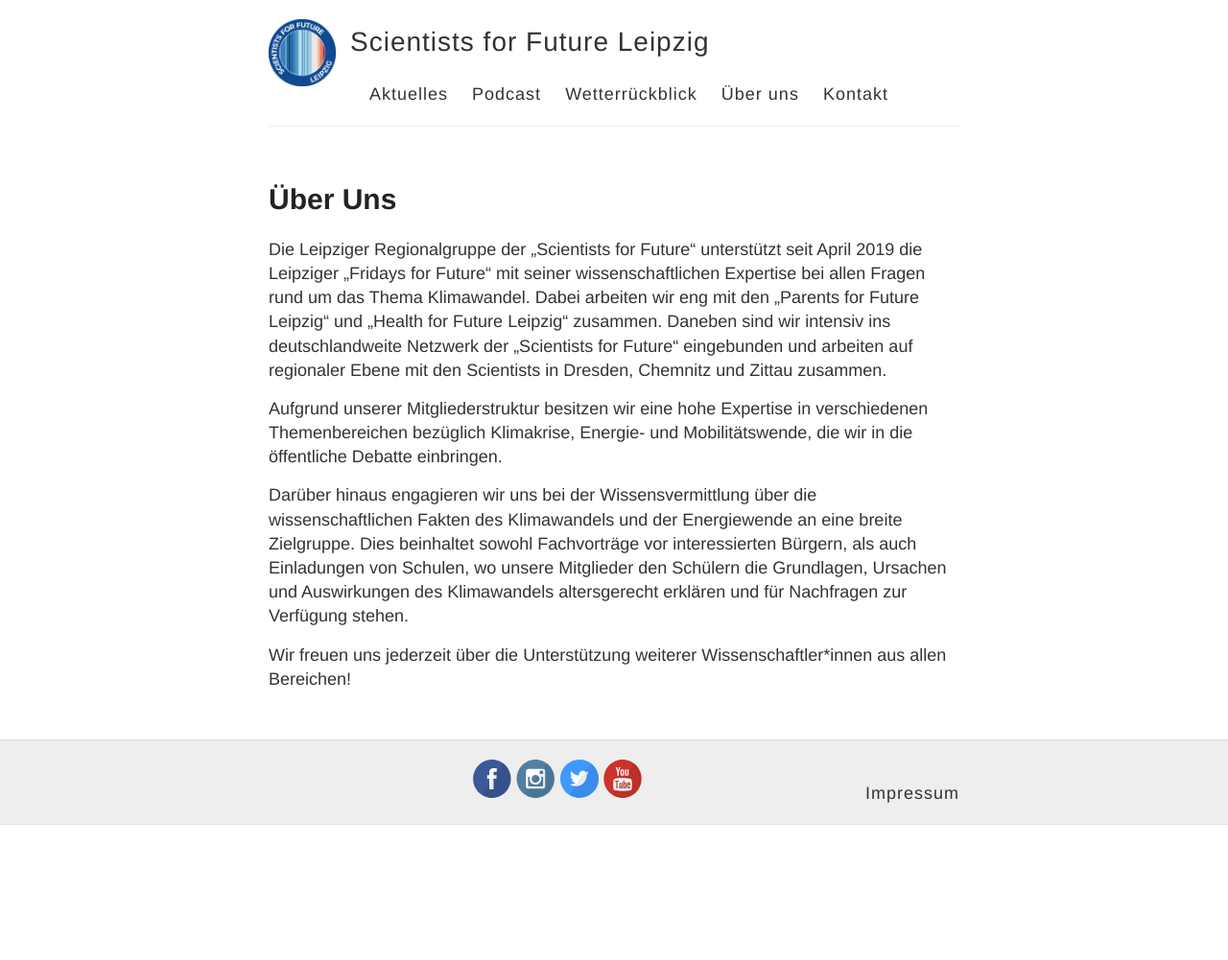
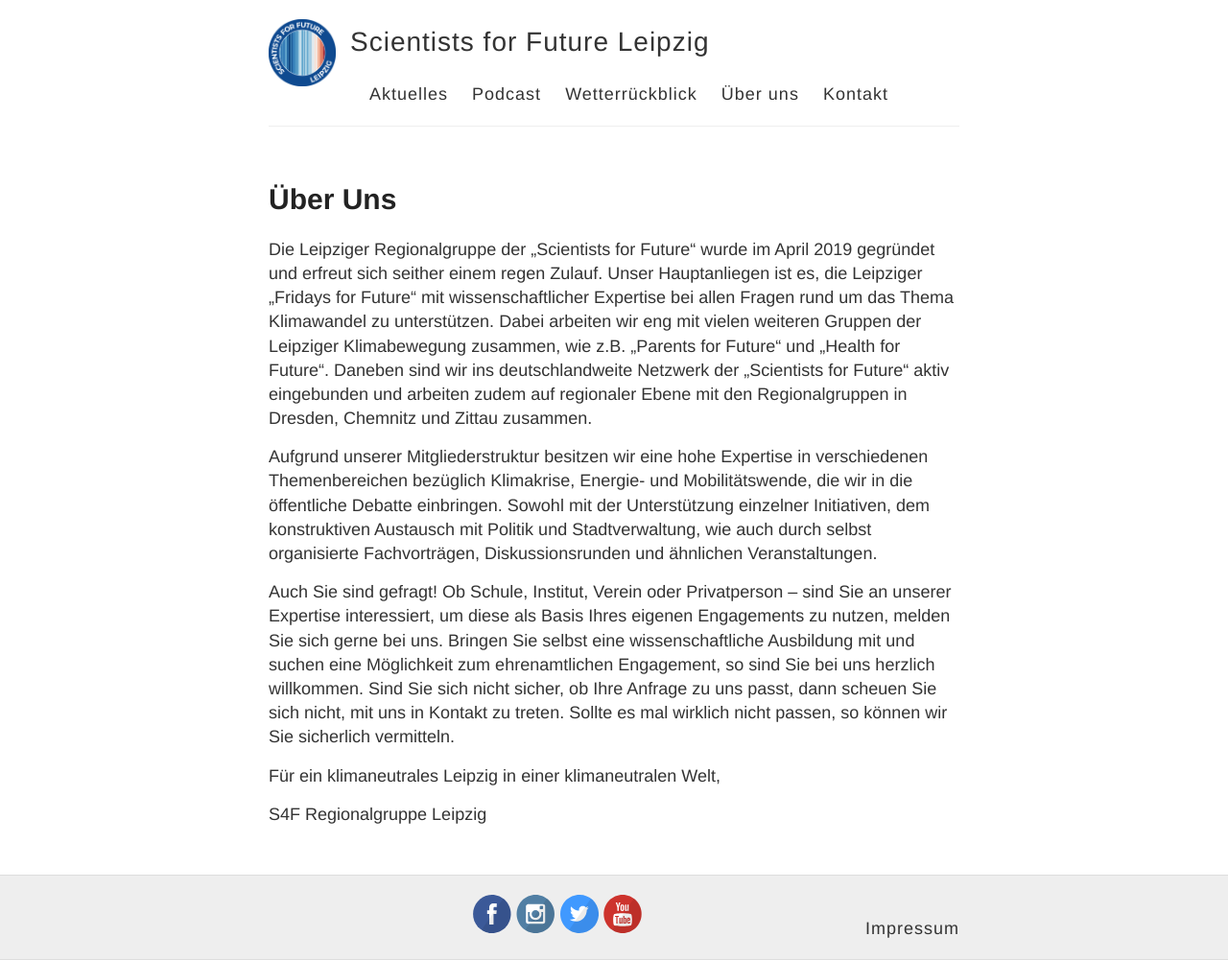
Before and after one commit to s4f-leipzig/s4f-leipzig.github.io, a Jekyll site: the page built from about.md, in a window 1280 px wide. Shown: the whole page at 96% size. Built offline with Jekyll 4.4.1, drawn with Linux system fonts in a browser that asks for light colours; before the commit the page ends 900 px from its top, so only the background shows below that.

Commit message:
update about

```diff
--- a/about.md
+++ b/about.md
@@ -4,10 +4,12 @@ title: Über Uns
 permalink: /about/
 ---
 
-Die Leipziger Regionalgruppe der „Scientists for Future“ unterstützt seit April 2019 die Leipziger „Fridays for Future“ mit seiner wissenschaftlichen Expertise bei allen Fragen rund um das Thema Klimawandel. Dabei arbeiten wir eng mit den „Parents for Future Leipzig“ und „Health for Future Leipzig“ zusammen. Daneben sind wir intensiv ins deutschlandweite Netzwerk der „Scientists for Future“ eingebunden und arbeiten auf regionaler Ebene mit den Scientists in Dresden, Chemnitz und Zittau zusammen.
+Die Leipziger Regionalgruppe der „Scientists for Future“ wurde im April 2019 gegründet und erfreut sich seither einem regen Zulauf. Unser Hauptanliegen ist es, die Leipziger „Fridays for Future“ mit wissenschaftlicher Expertise bei allen Fragen rund um das Thema Klimawandel zu unterstützen. Dabei arbeiten wir eng mit vielen weiteren Gruppen der Leipziger Klimabewegung zusammen, wie z.B. „Parents for Future“ und „Health for Future“. Daneben sind wir ins deutschlandweite Netzwerk der „Scientists for Future“ aktiv eingebunden und arbeiten zudem auf regionaler Ebene mit den Regionalgruppen in Dresden, Chemnitz und Zittau zusammen.
 
-Aufgrund unserer Mitgliederstruktur besitzen wir eine hohe Expertise in verschiedenen Themenbereichen bezüglich Klimakrise, Energie- und Mobilitätswende, die wir in die öffentliche Debatte einbringen.
+Aufgrund unserer Mitgliederstruktur besitzen wir eine hohe Expertise in verschiedenen Themenbereichen bezüglich Klimakrise, Energie- und Mobilitätswende, die wir in die öffentliche Debatte einbringen. Sowohl mit der Unterstützung einzelner Initiativen, dem konstruktiven Austausch mit Politik und Stadtverwaltung, wie auch durch selbst organisierte Fachvorträgen, Diskussionsrunden und ähnlichen Veranstaltungen.
 
-Darüber hinaus engagieren wir uns bei der Wissensvermittlung über die wissenschaftlichen Fakten des Klimawandels und der Energiewende an eine breite Zielgruppe. Dies beinhaltet sowohl Fachvorträge vor interessierten Bürgern, als auch Einladungen von Schulen, wo unsere Mitglieder den Schülern die Grundlagen, Ursachen und Auswirkungen des Klimawandels altersgerecht erklären und für Nachfragen zur Verfügung stehen.
+Auch Sie sind gefragt! Ob Schule, Institut, Verein oder Privatperson – sind Sie an unserer Expertise interessiert, um diese als Basis Ihres eigenen Engagements zu nutzen, melden Sie sich gerne bei uns. Bringen Sie selbst eine wissenschaftliche Ausbildung mit und suchen eine Möglichkeit zum ehrenamtlichen Engagement, so sind Sie bei uns herzlich willkommen. Sind Sie sich nicht sicher, ob Ihre Anfrage zu uns passt, dann scheuen Sie sich nicht, mit uns in Kontakt zu treten. Sollte es mal wirklich nicht passen, so können wir Sie sicherlich vermitteln.
 
-Wir freuen uns jederzeit über die Unterstützung weiterer Wissenschaftler*innen aus allen Bereichen!
+Für ein klimaneutrales Leipzig in einer klimaneutralen Welt,
+
+S4F Regionalgruppe Leipzig
```
Also changed, not shown: contact.md (+1 -1 lines).
